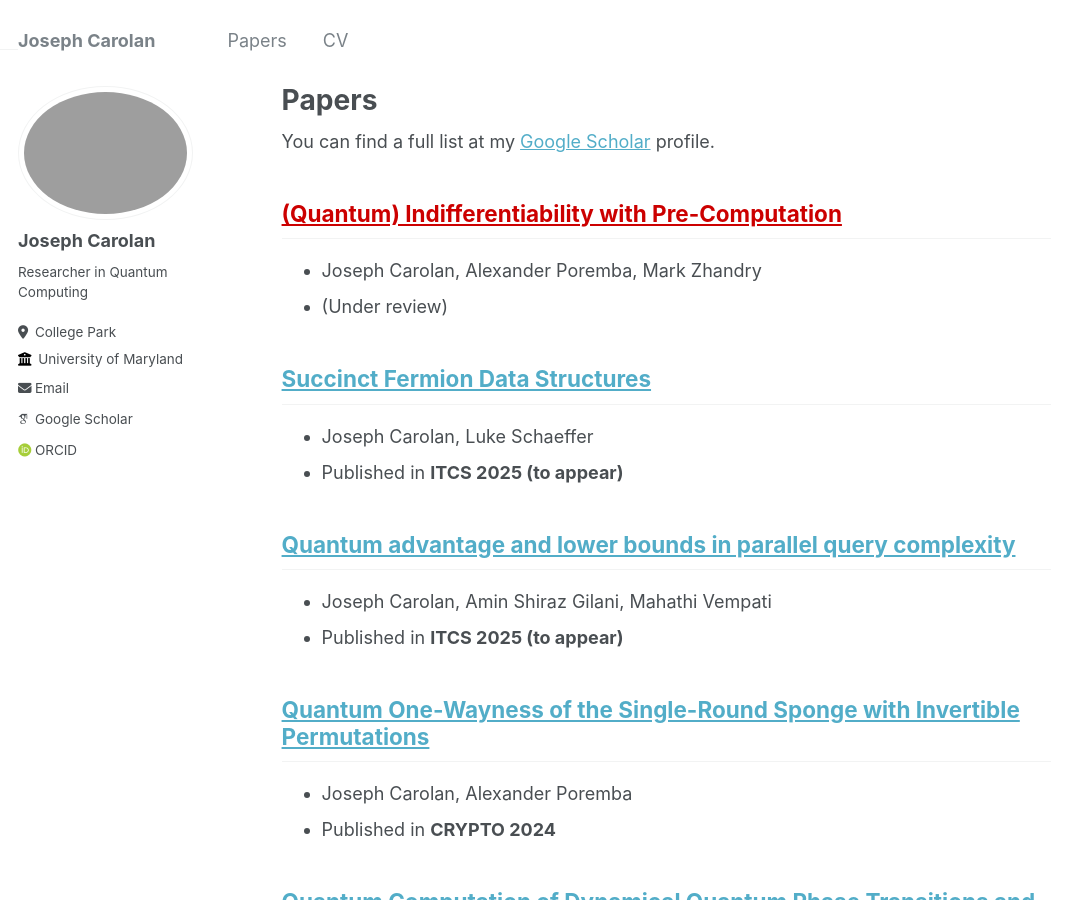
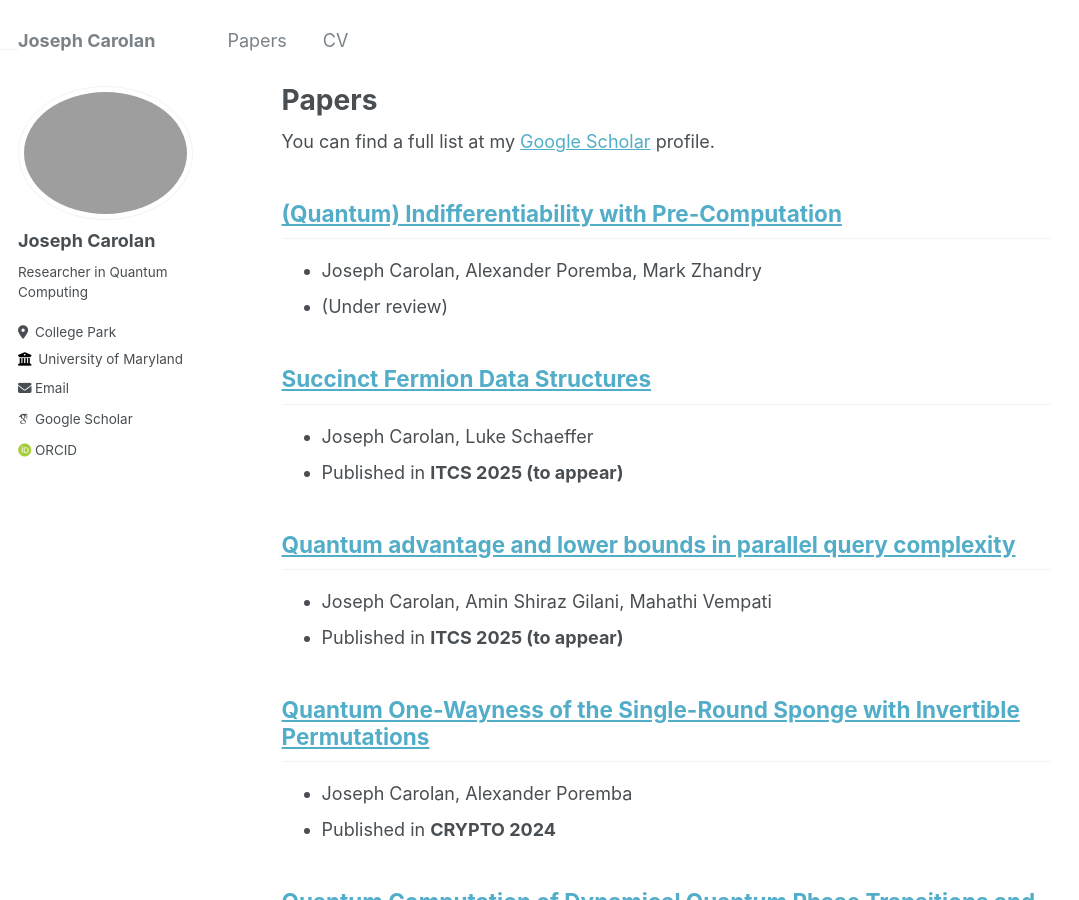
Before and after one commit to jacarolan/personal-website, a Jekyll site: the page built from _pages/publications.md, in a window 1280 px wide and 900 px high. Shown: the whole window, without its empty margins (0-1079 px from the left). Built offline with Jekyll 4.4.1, drawn with Linux system fonts in a browser that asks for light colours; some web fonts are replaced.

Commit message:
Revert "Update publications.md"
This reverts commit 6495bc0609785e817579563094ecaead096deb9f.

```diff
--- a/_pages/publications.md
+++ b/_pages/publications.md
@@ -9,7 +9,7 @@
   <div class="wordwrap">You can find a full list at my <a href="{{site.author.googlescholar}}">Google Scholar</a> profile.</div>
 {% endif %}
 
-<h2><a href="https://arxiv.org/abs/2410.16595" style="color: #cc0000">(Quantum) Indifferentiability with Pre-Computation</a></h2>
+<h2><a href="https://arxiv.org/abs/2410.16595">(Quantum) Indifferentiability with Pre-Computation</a></h2>
  - Joseph Carolan, Alexander Poremba, Mark Zhandry
  - (Under review)
 
```
